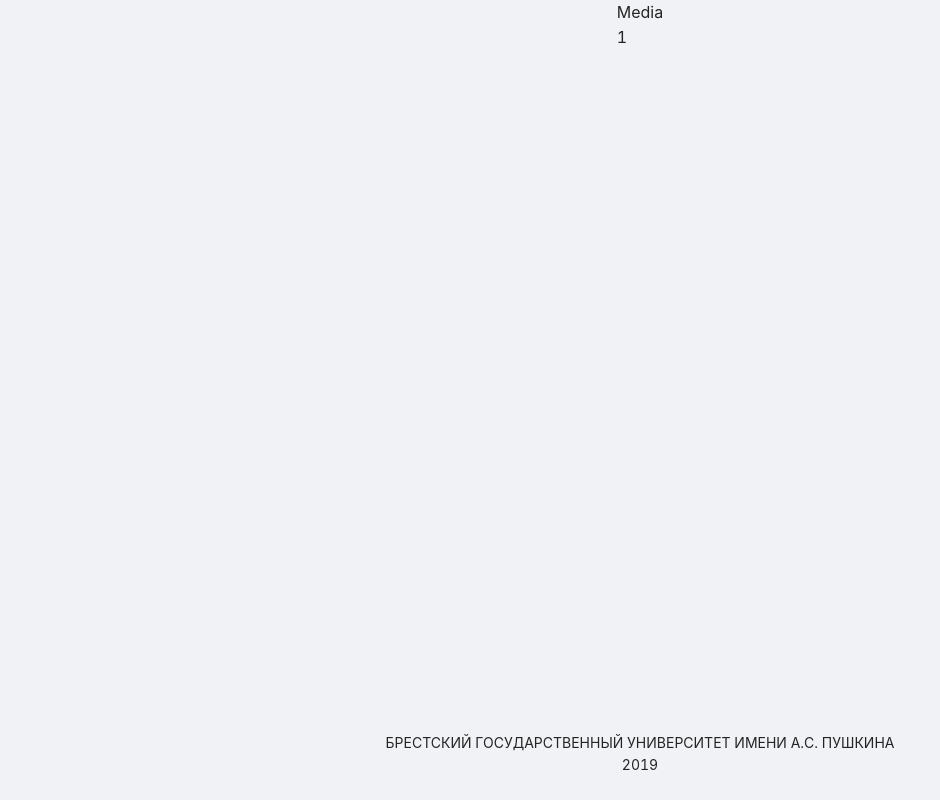
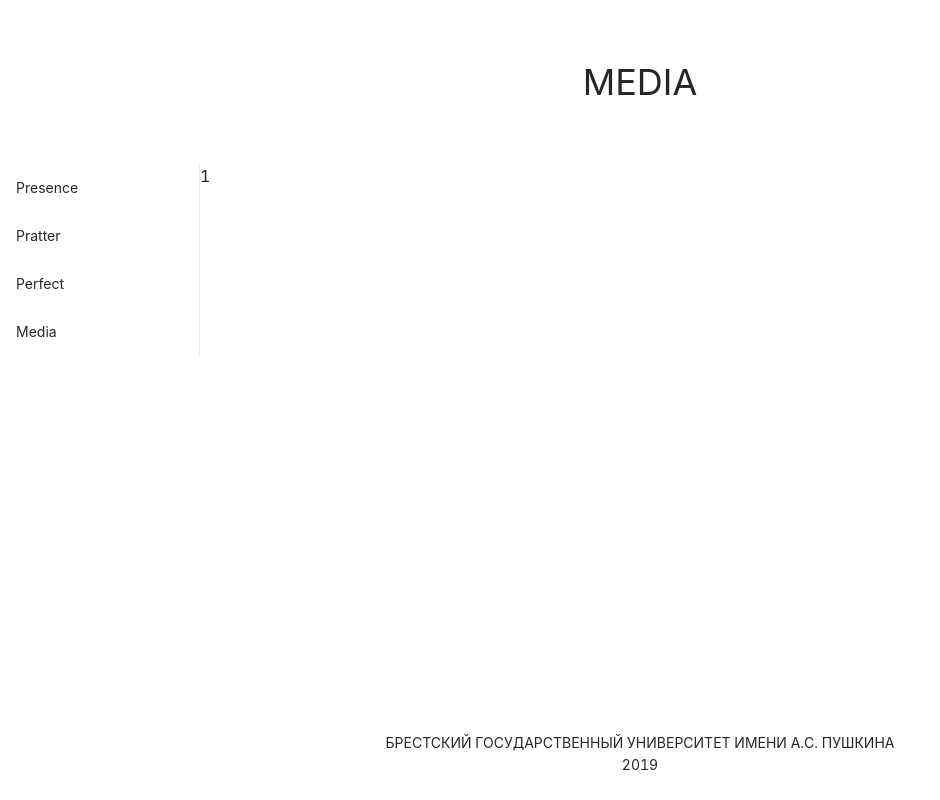
Before and after one commit to Guseff/german-proj, a React app: page /media/1 in a window 1280 px wide. Shown: the whole page, without its empty margins (0-940 px from the left). Built offline with nearby package versions, Linux system fonts and the light colour scheme.

Commit message:
feat: add media page

```diff
--- a/src/Router.jsx
+++ b/src/Router.jsx
@@ -8,6 +8,7 @@ import {
   Route,
   Redirect,
 } from 'react-router-dom'
+
 import { Layout } from 'antd'
 
 import University from './components/Footer'
@@ -21,7 +22,7 @@ const App = () => {
   return (
     <Router>
       <Layout className="main-wrapper">
-        <Layout className="page-wrapper">
+        <Layout className="page-wrapper light">
           <Switch>
             <Route exact path="/" component={Start} />
             <Route path="/media/:id" component={Media} />
@@ -31,7 +32,7 @@ const App = () => {
             </Route>
           </Switch>
         </Layout>
-        <Footer>
+        <Footer className="light">
           <University />
         </Footer>
       </Layout>
--- a/src/assets/styles/index.css
+++ b/src/assets/styles/index.css
@@ -1,3 +1,7 @@
+.light {
+  background-color: #ffffff;
+}
+
 .main-wrapper {
   max-width: 1400px;
   min-height: 100vh;
@@ -7,6 +11,13 @@
 
 .page-wrapper {
   flex: 1 0 auto;
+}
+
+.page-title {
+  margin: 50px 0;
+  font-size: 36px;
+  text-align: center;
+  text-transform: uppercase;
 }
 
 .start-page, .centered {
@@ -30,7 +41,7 @@
 }
 
 .start-page--intro {
-  background-color: bisque;
+  background-color: #bae7ff;
   padding: 30px 0;
 }
 
--- a/src/components/Media.jsx
+++ b/src/components/Media.jsx
@@ -1,21 +1,22 @@
 import React from 'react'
-import { Row, Col } from 'antd'
+import { Layout } from 'antd'
 import { useParams } from 'react-router-dom'
+import SideMenu from './SideMenu'
+import PageTitle from './PageTitle'
+
+const { Content } = Layout
 
 const Media = () => {
   const { id } = useParams()
+  const title = 'Media'
   return (
-    <Row className="media-page">
-      <Col span={20} offset={2}>
-        <Row justify="center">
-          <Col>
-            Media
-            <br />
-            {id}
-          </Col>
-        </Row>
-      </Col>
-    </Row>
+    <>
+      <PageTitle className="light" title={title} />
+      <Layout className="media-page light">
+        <SideMenu className="light" />
+        <Content>{id}</Content>
+      </Layout>
+    </>
   )
 }
 
--- /dev/null
+++ b/src/components/PageTitle.jsx
@@ -0,0 +1,16 @@
+import React from 'react'
+import PropTypes from 'prop-types'
+import { Layout } from 'antd'
+
+const { Header } = Layout
+
+const PageTitle = props => {
+  const { title } = props
+  return <Header className="page-title light">{title}</Header>
+}
+
+PageTitle.propTypes = {
+  title: PropTypes.string.isRequired,
+}
+
+export default PageTitle
--- /dev/null
+++ b/src/components/SideMenu.jsx
@@ -0,0 +1,20 @@
+import React from 'react'
+
+import { Layout, Menu } from 'antd'
+
+const { Sider } = Layout
+
+const SideMenu = () => {
+  return (
+    <Sider className="light">
+      <Menu>
+        <Menu.Item key="pres">Presence</Menu.Item>
+        <Menu.Item key="prat">Pratter</Menu.Item>
+        <Menu.Item key="perf">Perfect</Menu.Item>
+        <Menu.Item key="media">Media</Menu.Item>
+      </Menu>
+    </Sider>
+  )
+}
+
+export default SideMenu
--- a/src/components/Start.jsx
+++ b/src/components/Start.jsx
@@ -1,6 +1,6 @@
 import React from 'react'
-import { Row, Col } from 'antd'
-import { Link } from 'react-router-dom'
+import { Row, Col, Button } from 'antd'
+// import { Link } from 'react-router-dom'
 
 const Start = () => {
   return (
@@ -28,14 +28,14 @@ const Start = () => {
             </Row>
             <Row justify="center">
               <Col>
-                <Link
+                <Button
                   type="primary"
                   size="large"
                   className="start-page--intro--button"
-                  to="/media/1"
+                  href="/media/1"
                 >
                   СТАРТ
-                </Link>
+                </Button>
               </Col>
             </Row>
 
--- a/webpack.config.js
+++ b/webpack.config.js
@@ -22,6 +22,7 @@ module.exports = {
   output: {
     filename: 'bundle.js',
     path: path.resolve(__dirname, 'dist'),
+    publicPath: '/',
   },
   module: {
     rules: [
```
Also changed, not shown: 1 other file (tests, documents, lock files or other folders).
